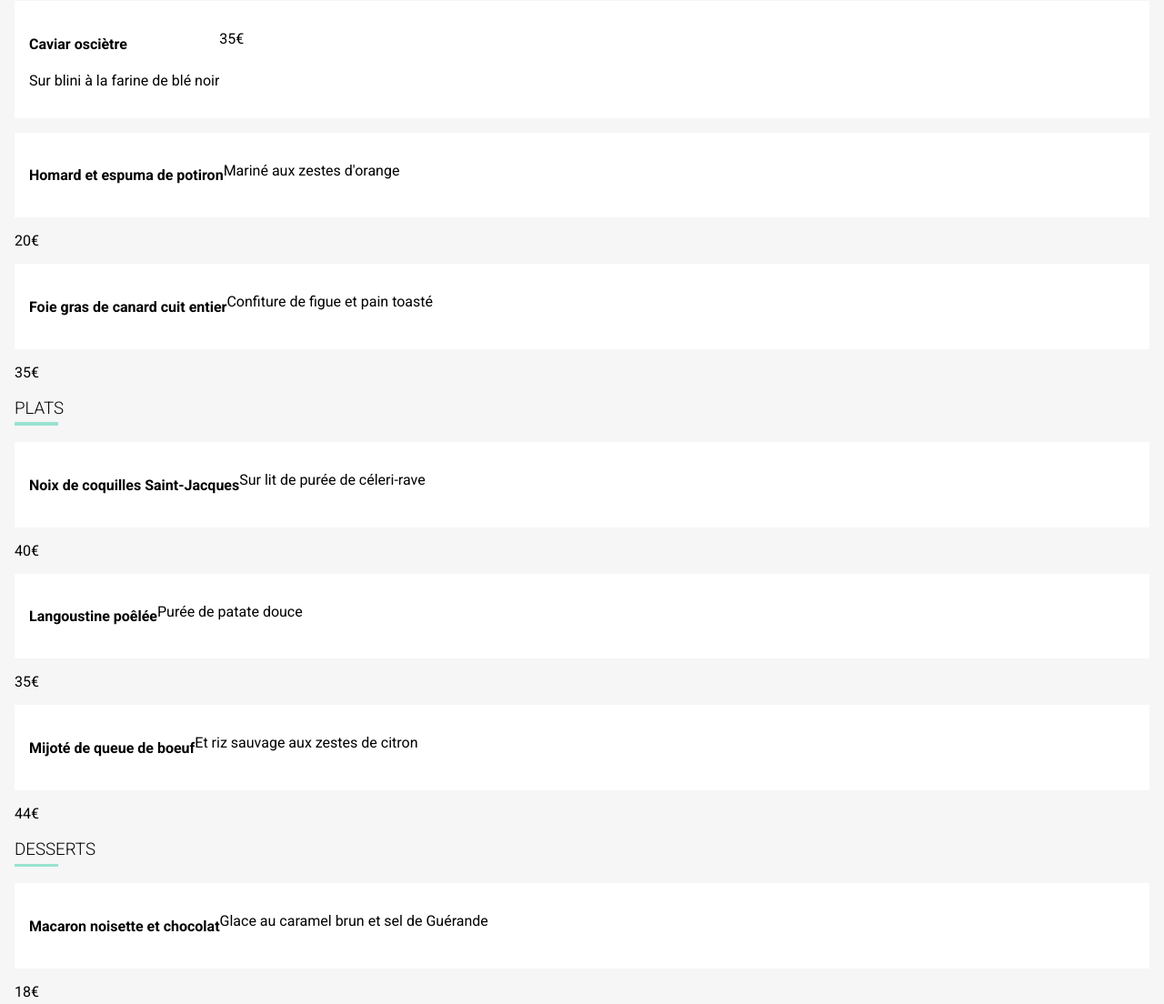
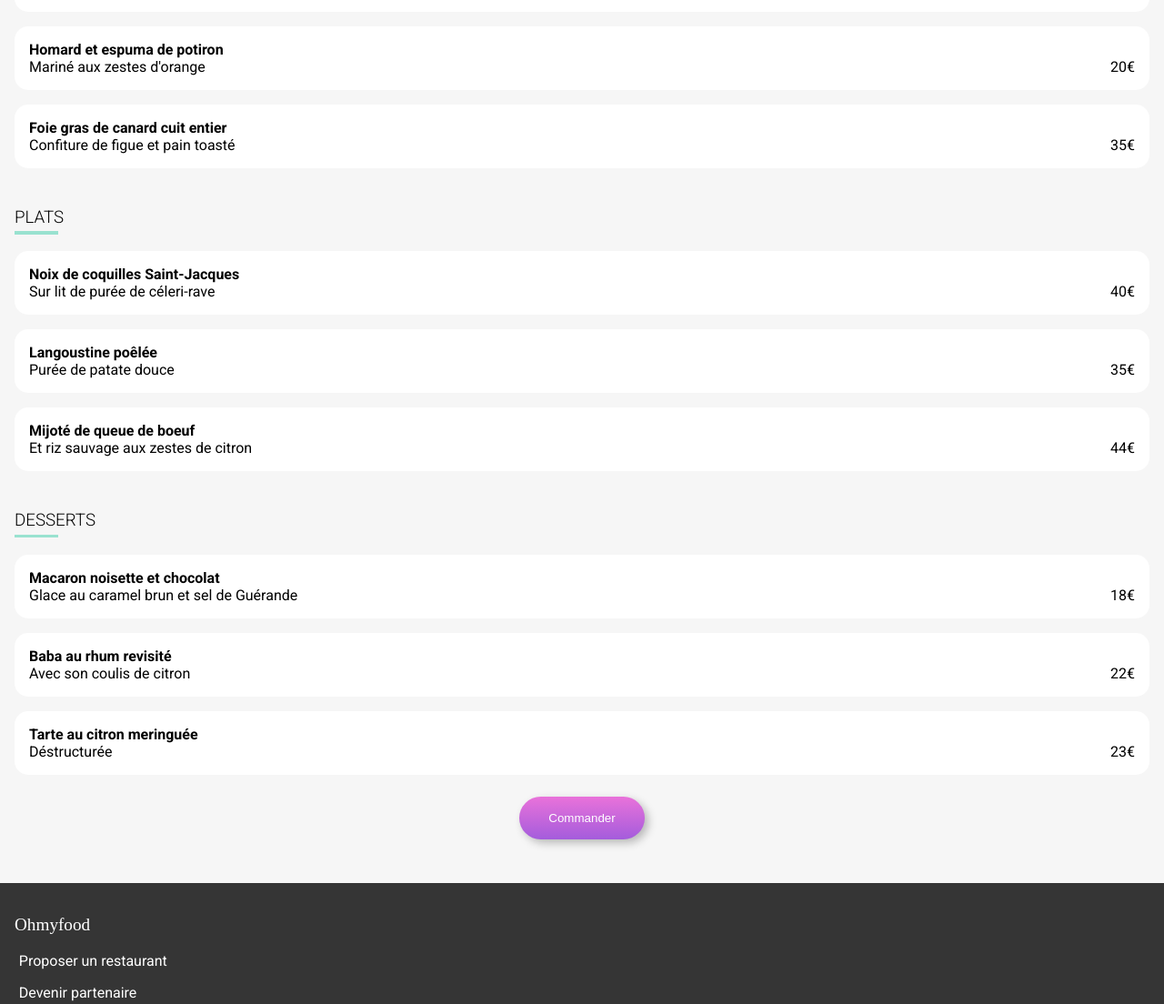
Before and after one commit to HJacqueson/Oh_my_food, a website: page src/la_note_enchantee.html in a window 1280 px wide. Shown: the part 566-1670 px from the top of the page at 91% size. Drawn offline with Linux system fonts and the light colour scheme; a web font is replaced by a local one.

Commit message:
Update CSS

```diff
--- a/src/la_note_enchantee.html
+++ b/src/la_note_enchantee.html
@@ -25,107 +25,127 @@
                 <div class="item">
                     <div class="item__txt">
                         <h4 class="item__title">Raviolies de foie gras</h4>
-                        <p>Accompagnés de leur crème à la truffe</p>
+                        <p class="item__paragraphe">Accompagnés de leur crème à la truffe</p>
                     </div>
-                    <div class="select">
-                        <p class="select__price">25€</p>
-                        <i class="select__check"></i>
+                    <div class="item__price">
+                        <p>25€</p>
+                    </div>
+                    <div class="item__div-check">
+                        <i class="item__check"></i>
                     </div>
                 </div>
                 <div class="item">
                     <div class="item__txt">
                         <h4 class="item__title">Caviar osciètre</h4>
-                        <p>Sur blini à la farine de blé noir</p>
+                        <p class="item__paragraphe">Sur blini à la farine de blé noir</p>
                     </div>
-                    <div class="select">
-                        <p class="select__price">35€</p>
-                        <i class="select__check"></i>
+                    <div class="item__price">
+                        <p>35€</p>
+                    </div>
+                    <div class="item__div-check">
+                        <i class="item__check"></i>
                     </div>
                 </div>
-                <div class="items">
                 <div class="item">
+                    <div class="item__txt">
                         <h4 class="item__title">Homard et espuma de potiron</h4>
-                        <p>Mariné aux zestes d'orange</p>
+                        <p class="item__paragraphe">Mariné aux zestes d'orange</p>
                     </div>
-                    <div class="select">
-                        <p class="select__price">20€</p>
-                        <i class="select__check"></i>
+                    <div class="item__price">
+                        <p>20€</p>
+                    </div>
+                    <div class="item__div-check">
+                        <i class="item__check"></i>
                     </div>
                 </div>
-                <div class="items">
                 <div class="item">
+                    <div class="item__txt">
                         <h4 class="item__title">Foie gras de canard cuit entier</h4>
-                        <p>Confiture de figue et pain toasté</p>
+                        <p class="item__paragraphe">Confiture de figue et pain toasté</p>
                     </div>
-                    <div class="select">
-                        <p class="select__price">35€</p>
-                        <i class="select__check"></i>
+                    <div class="item__price">
+                        <p>35€</p>
+                    </div>
+                    <div class="item__div-check">
+                        <i class="item__check"></i>
                     </div>
                 </div>
             </section>
             <section class="listmenu">
                 <h3 class="listmenu__title">Plats</h3>
-                <div class="items">
                 <div class="item">
+                    <div class="item__txt">
                         <h4 class="item__title">Noix de coquilles Saint-Jacques</h4>
-                        <p>Sur lit de purée de céleri-rave</p>
+                        <p class="item__paragraphe">Sur lit de purée de céleri-rave</p>
                     </div>
-                    <div class="select">
-                        <p class="select__price">40€</p>
-                        <i class="select__check"></i>
+                    <div class="item__price">
+                        <p>40€</p>
+                    </div>
+                    <div class="item__div-check">
+                        <i class="item__check"></i>
                     </div>
                 </div>
-                <div class="items">
                 <div class="item">
+                    <div class="item__txt">
                         <h4 class="item__title">Langoustine poêlée</h4>
-                        <p>Purée de patate douce</p>
+                        <p class="item__paragraphe">Purée de patate douce</p>
                     </div>
-                    <div class="select">
-                        <p class="select__price">35€</p>
-                        <i class="select__check"></i>
+                    <div class="item__price">
+                        <p>35€</p>
+                    </div>
+                    <div class="item__div-check">
+                        <i class="item__check"></i>
                     </div>
                 </div>
-                <div class="items">
                 <div class="item">
+                    <div class="item__txt">
                         <h4 class="item__title">Mijoté de queue de boeuf</h4>
-                        <p>Et riz sauvage aux zestes de citron</p>
+                        <p class="item__paragraphe">Et riz sauvage aux zestes de citron</p>
                     </div>
-                    <div class="select">
-                        <p class="select__price">44€</p>
-                        <i class="select__check"></i>
+                    <div class="item__price">
+                        <p>44€</p>
+                    </div>
+                    <div class="item__div-check">
+                        <i class="item__check"></i>
                     </div>
                 </div>
             </section>
             <section class="listmenu">
                 <h3 class="listmenu__title">Desserts</h3>
-                <div class="items">
                 <div class="item">
+                    <div class="item__txt">
                         <h4 class="item__title">Macaron noisette et chocolat</h4>
-                        <p>Glace au caramel brun et sel de Guérande</p>
+                        <p class="item__paragraphe">Glace au caramel brun et sel de Guérande</p>
                     </div>
-                    <div class="select">
-                        <p class="select__price">18€</p>
-                        <i class="select__check"></i>
+                    <div class="item__price">
+                        <p>18€</p>
+                    </div>
+                    <div class="item__div-check">
+                        <i class="item__check"></i>
                     </div>
                 </div>
-                <div class="items">
                 <div class="item">
+                    <div class="item__txt">
                         <h4 class="item__title">Baba au rhum revisité</h4>
-                        <p>Avec son coulis de citron</p>
+                        <p class="item__paragraphe">Avec son coulis de citron</p>
                     </div>
-                    <div class="select">
-                        <p class="select__price">23€</p>
-                        <i class="select__check"></i>
+                    <div class="item__price">
+                        <p>22€</p>
+                    </div>
+                    <div class="item__div-check">
+                        <i class="item__check"></i>
                     </div>
                 </div>
-                <div class="items">
                 <div class="item">
+                    <div class="item__txt">
                         <h4 class="item__title">Tarte au citron meringuée</h4>
-                        <p>Déstructurée</p>
+                        <p class="item__paragraphe">Déstructurée</p>
                     </div>
-                    <div class="select">
-                        <p class="select__price">22€</p>
-                        <i class="select__check"></i>
+                    <div class="item__price">
+                        <p>23€</p>
+                    </div>
+                    <div class="item__div-check">
+                        <i class="item__check"></i>
                     </div>
                 </div>
             </section>
--- a/src/sass/main.scss
+++ b/src/sass/main.scss
@@ -292,7 +292,7 @@ body
 
 .listmenu
 {
-    padding: 0 1rem;
+    padding: 0 1rem 0.5rem 1rem;
 
     &__title {
         text-transform: uppercase;
@@ -315,17 +315,54 @@ body
 .item {
     display: flex;
     padding: 1rem;
+    margin: 1rem 0;
+    border-radius: 15px;
     background: #fff;
-    margin: 1rem 0;
 
     &__txt {
-        flex-wrap: nowrap;
+        white-space: nowrap;
+        overflow: hidden;
+        flex: auto;
+    }
+
+    &__title {
         overflow: hidden;
         text-overflow: ellipsis;
+        margin: 0;
+    }
+
+    &__paragraphe {
+        overflow: hidden;
+        text-overflow: ellipsis;
+        margin: 0;
+    }
+
+    &__price {
+        display: flex;
+        justify-content: flex-end;
+        align-items: flex-end;
+        margin: 0;
+        padding-left: 0.3rem;
+        & p {
+            margin: 0;
+        }
     }
 
 }
 
-.item {
+.combutton {
+    display: flex;
+    justify-content: center;
+    align-items: center;
 
+    &__button {
+        background-image: linear-gradient(#e972da, #a45cdc);
+        padding: 1rem 2rem;
+        margin-bottom: 3rem;
+        color: #fff;
+        border: none;
+        border-radius: 25px;
+        box-shadow: 0.25rem 0.25rem 10px rgba(0, 0, 0, 0.25);
+        cursor: pointer;
+    }
 }
```
Also changed, not shown: src/a_la_francaise.html (+63 -45 lines), src/la_palette_du_gout.html (+83 -65 lines), src/le_delice_des_sens.html (+62 -44 lines), .public/css/style.css, 1 other file. Lines whose indentation alone changed are shown as unchanged.
